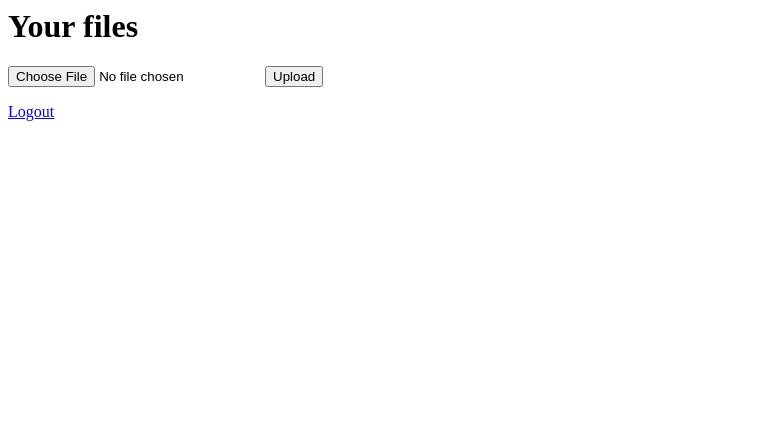
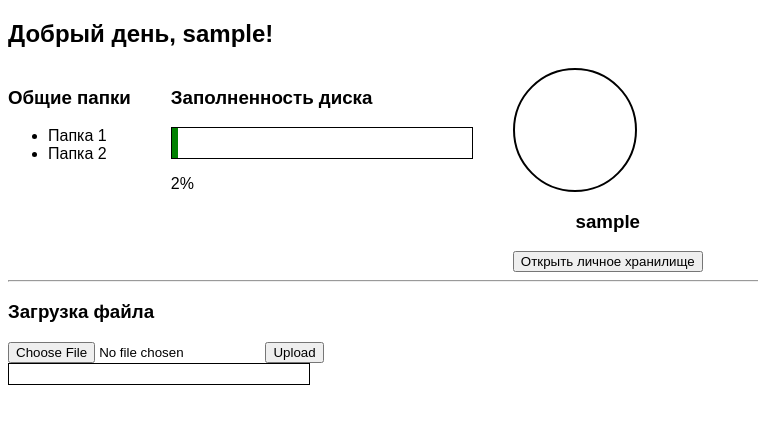
Before and after one commit to Lentayi/file-server, a Flask app: page /dashboard in a window 1280 px wide. Shown: the top 424 px of the page, without its empty margins (0-758 px from the left). Run offline with Flask 3, Linux system fonts and the light colour scheme; the visitor is signed in with stand-in values (Sample User, id 1); data that the repository does not hold is empty.

Commit message:
new welcome page

```diff
--- a/app.py
+++ b/app.py
@@ -2,6 +2,8 @@
 from flask import Flask, request, redirect, render_template, send_file
 from flask_login import LoginManager, login_user, login_required, logout_user, current_user
 from werkzeug.security import generate_password_hash, check_password_hash
+from datetime import datetime
+import shutil
 
 from models import db, User, File
 
@@ -35,8 +37,30 @@
 @app.route('/dashboard')
 @login_required
 def dashboard():
+    now = datetime.now().hour
+
+    if 6 <= now < 12:
+        greeting = "Доброе утро"
+    elif 12 <= now < 18:
+        greeting = "Добрый день"
+    elif 18 <= now < 24:
+        greeting = "Добрый вечер"
+    else:
+        greeting = "Доброй ночи"
+
+    # 📊 инфа о диске
+    total, used, free = shutil.disk_usage("/")
+    percent = int((used / total) * 100)
+
     files = File.query.filter_by(owner_id=current_user.id).all()
-    return render_template('dashboard.html', files=files)
+
+    return render_template(
+        'dashboard.html',
+        greeting=greeting,
+        percent=percent,
+        username=current_user.username,
+        files=files
+    )
 
 
 @app.route('/upload', methods=['POST'])
@@ -52,6 +76,10 @@
 
     return redirect('/dashboard')
 
+@app.route('/profile')
+@login_required
+def profile():
+    return f"Профиль пользователя {current_user.username}"
 
 @app.route('/download/<int:file_id>')
 @login_required
@@ -64,6 +92,11 @@
 
     return send_file(file.path)
 
+@app.route('/storage')
+@login_required
+def storage():
+    files = File.query.filter_by(owner_id=current_user.id).all()
+    return render_template("storage.html", files=files)
 
 @app.route('/logout')
 def logout():
--- a/templates/dashboard.html
+++ b/templates/dashboard.html
@@ -1,17 +1,93 @@
-<h1>Your files</h1>
+<!DOCTYPE html>
+<html>
+<head>
+    <title>Dashboard</title>
+</head>
 
-<form action="/upload" method="POST" enctype="multipart/form-data">
-  <input type="file" name="file">
-  <button>Upload</button>
-</form>
+<body style="font-family: Arial;">
 
-<ul>
-  {% for file in files %}
-    <li>
-      {{ file.filename }}
-      <a href="/download/{{ file.id }}">Download</a>
-    </li>
-  {% endfor %}
-</ul>
+<h2>{{ greeting }}, {{ username }}!</h2>
 
-<a href="/logout">Logout</a>
+<div style="display:flex; gap:40px;">
+
+    <!-- ЛЕВАЯ ЧАСТЬ -->
+    <div>
+        <h3>Общие папки</h3>
+        <ul>
+            <li>Папка 1</li>
+            <li>Папка 2</li>
+        </ul>
+    </div>
+
+    <!-- ЦЕНТР -->
+    <div>
+        <h3>Заполненность диска</h3>
+
+        <div style="width:300px; border:1px solid black;">
+           <div style="height:30px; background:green;" id="diskBar"></div>
+
+<script>
+    document.getElementById("diskBar").style.width = "{{ percent }}%";
+</script>
+        </div>
+
+        <p>{{ percent }}%</p>
+    </div>
+
+    <!-- ПРАВАЯ ЧАСТЬ -->
+    <div style="text-align:center;">
+        <div style="width:120px; height:120px; border-radius:50%; border:2px solid black;"></div>
+
+        <h3 onclick="window.location='/profile'" style="cursor:pointer;">
+            {{ username }}
+        </h3>
+
+        <button onclick="window.location='/storage'">
+            Открыть личное хранилище
+        </button>
+    </div>
+
+</div>
+
+<hr>
+
+<!-- ЗАГРУЗКА -->
+<h3>Загрузка файла</h3>
+
+<input type="file" id="fileInput">
+<button onclick="uploadFile()">Upload</button>
+
+<div style="width:300px; border:1px solid black;">
+  <div id="progressBar" style="height:20px; width:0%; background:green;"></div>
+</div>
+
+<p id="status"></p>
+
+<script>
+function uploadFile() {
+    let file = document.getElementById("fileInput").files[0];
+    let formData = new FormData();
+    formData.append("file", file);
+
+    let xhr = new XMLHttpRequest();
+
+    xhr.upload.onprogress = function(e) {
+        if (e.lengthComputable) {
+            let percent = (e.loaded / e.total) * 100;
+            document.getElementById("progressBar").style.width = percent + "%";
+            document.getElementById("status").innerText = percent.toFixed(2) + "%";
+        }
+    };
+
+    xhr.onload = function() {
+        document.getElementById("status").innerText = "Готово!";
+        location.reload();
+    };
+
+    xhr.open("POST", "/upload", true);
+    xhr.send(formData);
+}
+</script>
+
+</body>
+</html>
```
